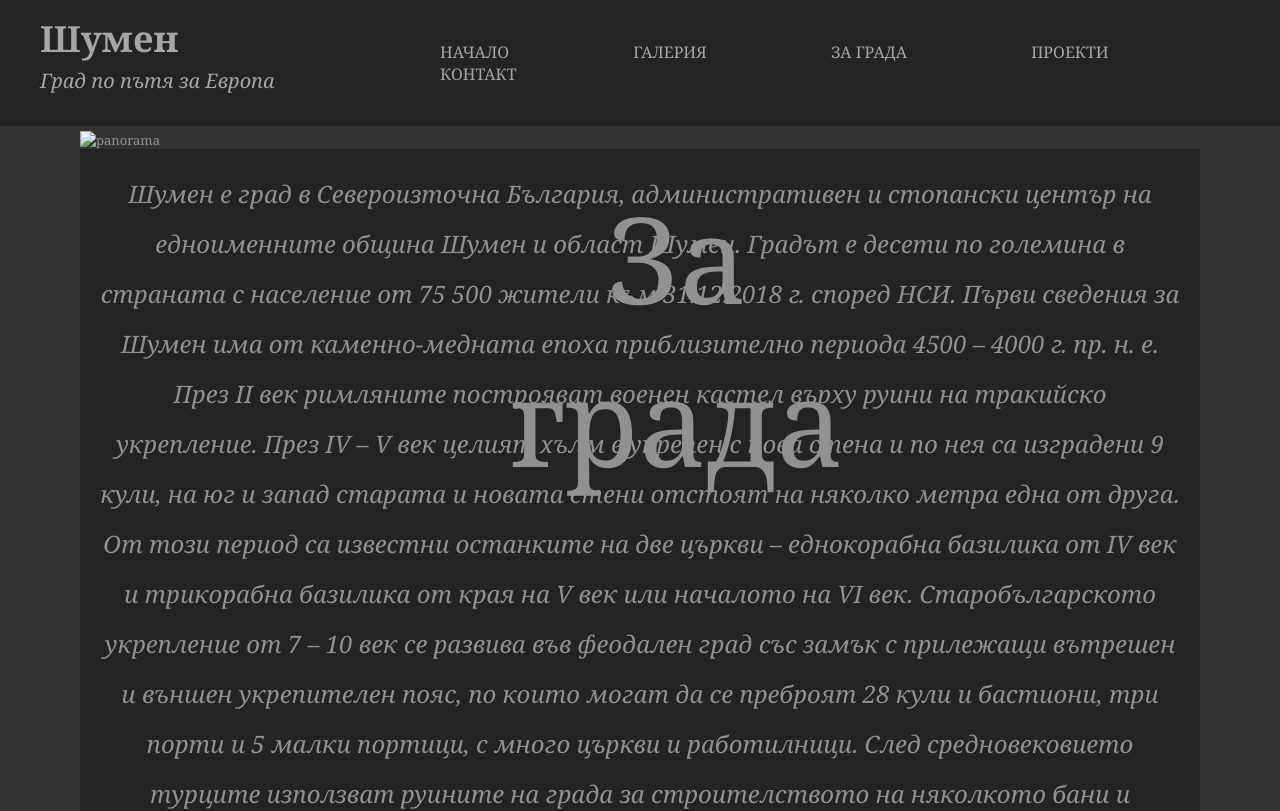
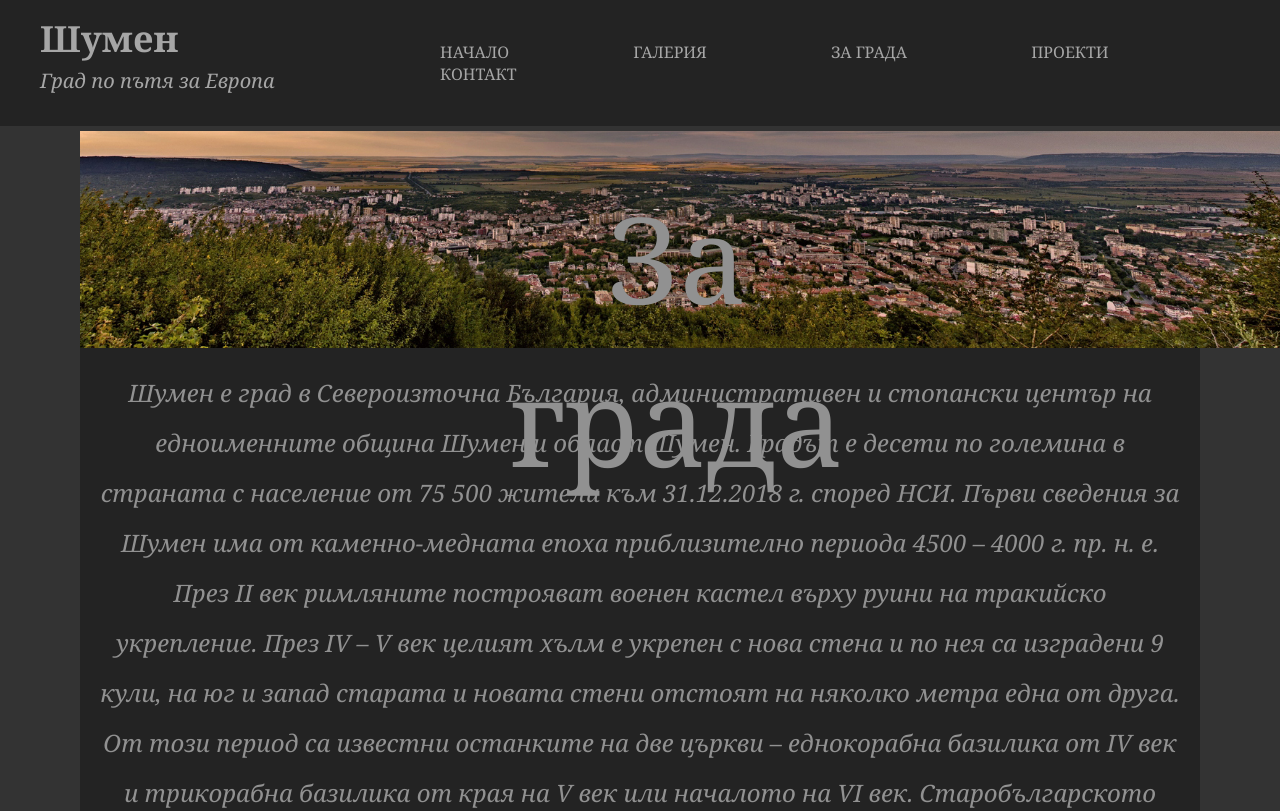
Before and after one commit to StackSmack007/Kaloian-Web-Site, a plain HTML site: page info.html in a window 1280 px wide. Shown: the top 811 px of the page. Drawn offline with Linux system fonts and the light colour scheme; the site is published under a folder, as on GitHub Pages, so addresses that start at the root find nothing.

Commit message:
dot added

```diff
--- a/info.html
+++ b/info.html
@@ -31,7 +31,7 @@
 		<div id="Info">
 		    <article id="Header">
 			    <h1> За града </h1>
-                <img src="/Resourses/Panorama.jpg" alt="panorama">
+                <img src="./Resourses/Panorama.jpg" alt="panorama">
             </article>
 			<p>
 			    Шумен е град в Североизточна България, административен и стопански център на едноименните
```
